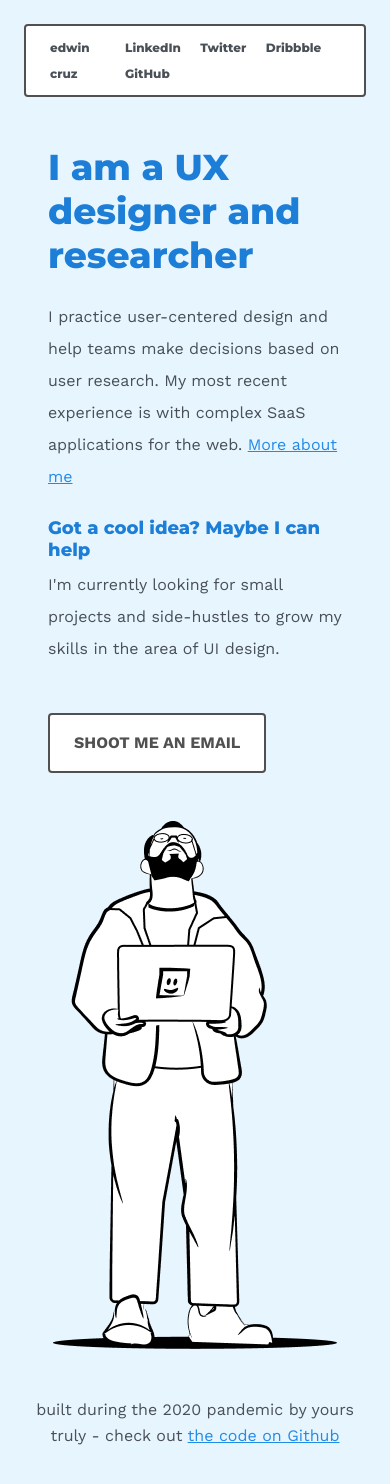
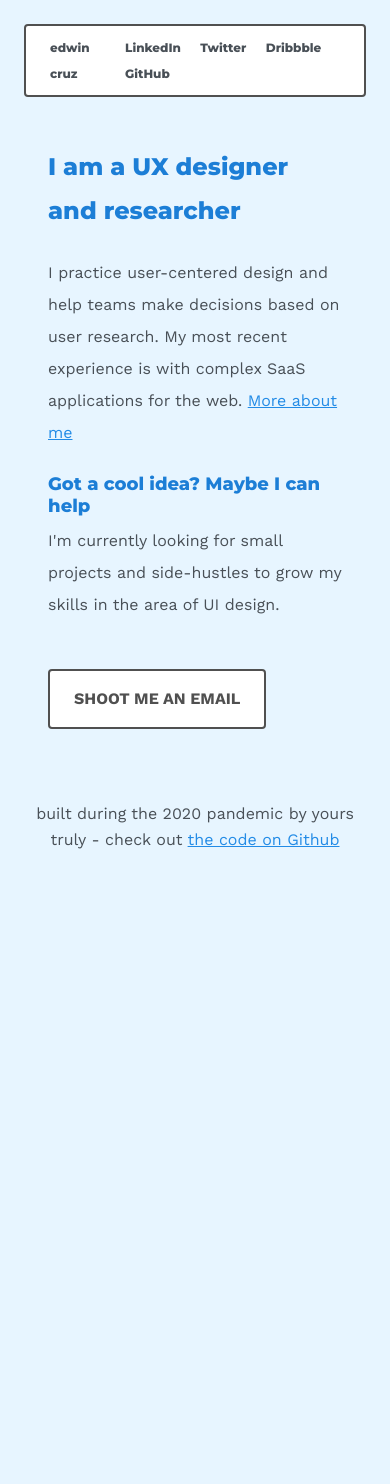
Before and after one commit to GrandeCappuccino/edwin-cruz-dot-com, a plain HTML site: page index.html in a window 390 px wide. After the commit the page ends 924 px from the top, so only its background shows below. Drawn offline with nearby package versions, Linux system fonts and the light colour scheme.

Commit message:
unnexessary img removed and header sizes for mobile adjusted

```diff
--- a/css/styles.css
+++ b/css/styles.css
@@ -168,8 +168,10 @@
                         footer {
                             padding: 24px;
                         }
-                        #edwin-stands {
-                            display: flex;
-                            justify-content: center;
+                        h1 {
+                            font-size: 24px;
+                        }
+                        h2 {
+                            12px;
                         }
                     }
```
